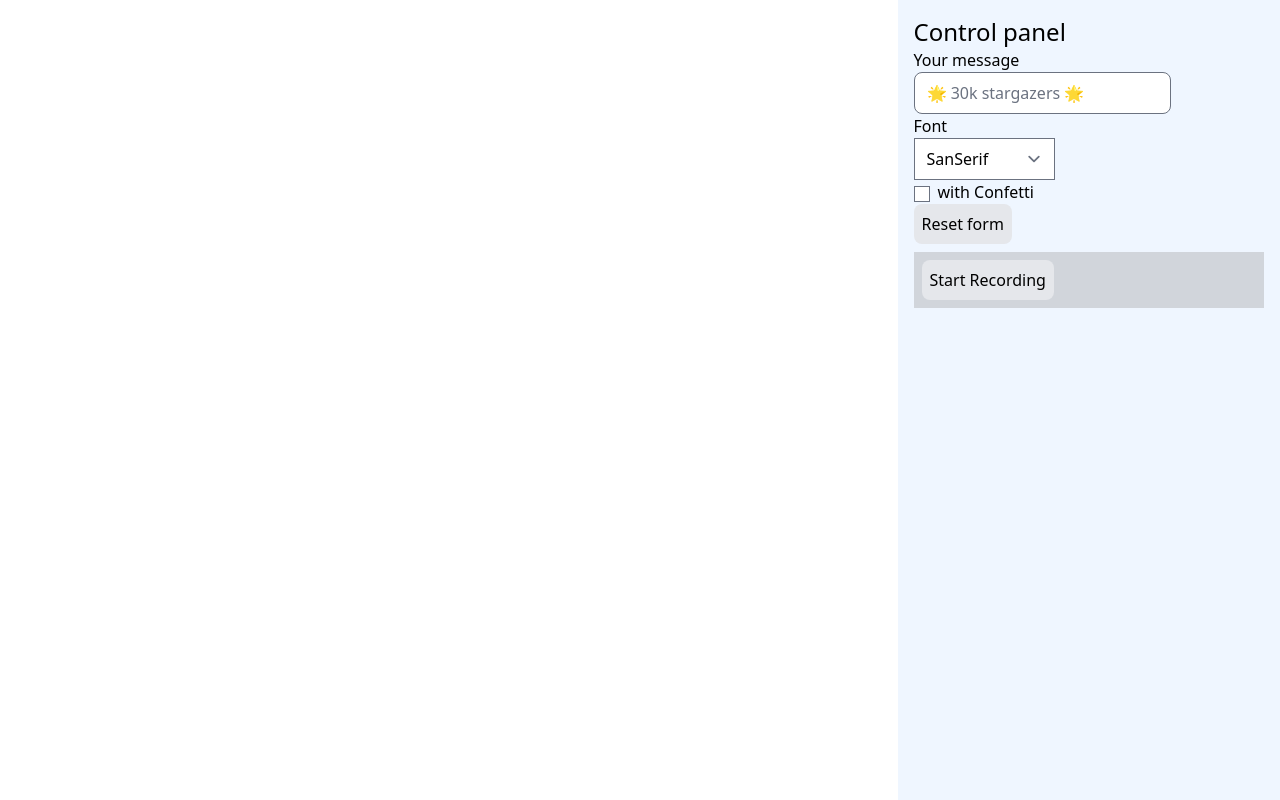
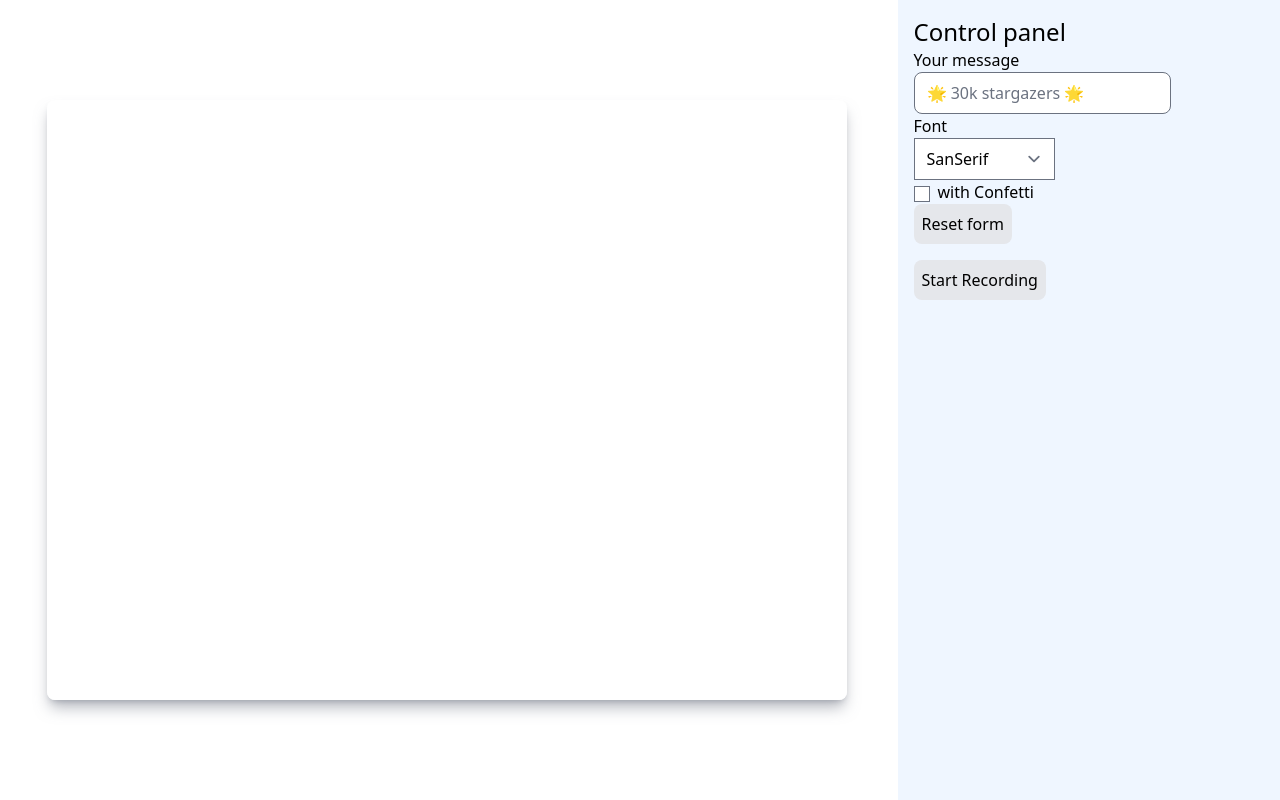
Before and after one commit to davincho/celebration-generator, a Next.js app: page / in a window 1280 px wide. Built offline with nearby package versions, Linux system fonts and the light colour scheme.

Commit message:
ui adjustments

```diff
--- a/components/CanvasRecorder.tsx
+++ b/components/CanvasRecorder.tsx
@@ -31,13 +31,11 @@ const CanvasRecorder = React.forwardRef<
 
   return (
     <canvas
+      className="shadow-lg shadow-gray-500/50 rounded-lg"
       ref={ref}
       width={WIDTH}
       height={HEIGHT}
       style={{
-        // position: "absolute",
-        // top: -99_999,
-        // left: -99_999,
         top: 0,
         height: HEIGHT,
         width: WIDTH,
--- a/components/Form.tsx
+++ b/components/Form.tsx
@@ -74,9 +74,12 @@ const Form = ({
           Reset form
         </Button>
 
-        <div className="bg-gray-300 p-2 my-2">
+        <div className="my-4">
           {formState.isSubmitting ? (
-            <Button type="button">Stop Recording</Button>
+            <span className="relative inline-flex">
+              <span className="animate-ping absolute inline-flex h-full w-full rounded-full bg-red-400 opacity-75"></span>
+              <div>Recording</div>
+            </span>
           ) : (
             <Button type="submit">Start Recording</Button>
           )}
--- a/pages/index.tsx
+++ b/pages/index.tsx
@@ -90,7 +90,7 @@ const Home: NextPage = () => {
 
   return (
     <div className="grid grid-flow-col gap-1 w-screen h-screen grid-cols-[1fr_min(200px,_1fr)]">
-      <div className="flex items-center">
+      <div className="flex items-center justify-center">
         <Canvas ref={canvasRef} />
         <Canvas ref={textCanvasRef} />
 
@@ -154,12 +154,14 @@ const Home: NextPage = () => {
               fireConfetti();
             }
           }}
-          onSubmit={async () => {
+          onSubmit={async (data: any) => {
             // eslint-disable-next-line unicorn/consistent-function-scoping
             const waitSomeTime = async (time: number) =>
               new Promise((resolve) => {
                 setTimeout(resolve, time);
               });
+
+            updateText(data.message, data.font);
 
             // Start recording
             const mediaRecorder = mediaRecorderRef.current;
```
